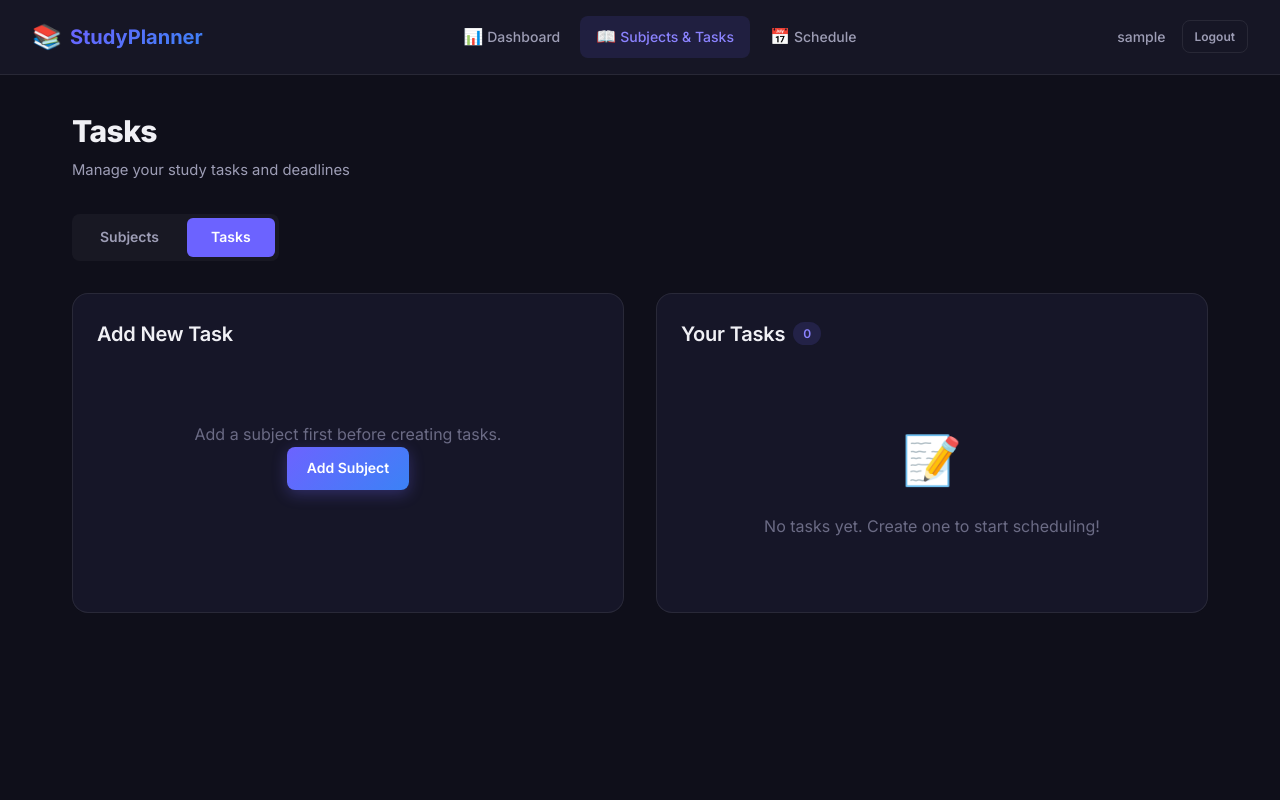
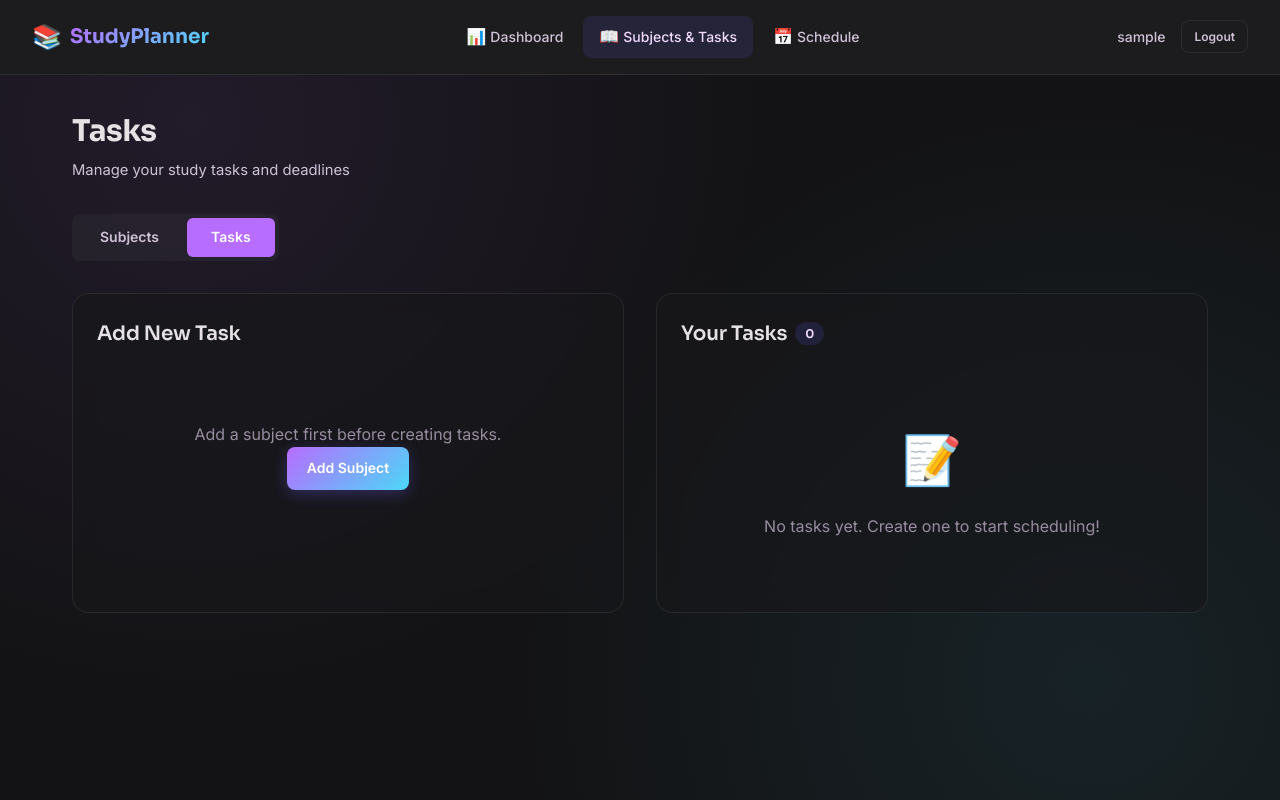
Before and after one commit to nehasuraparaju0711/student-study-planner, a Flask app: page /tasks in a window 1280 px wide. Run offline with Flask 3, Linux system fonts and the light colour scheme; the visitor is signed in with stand-in values (Sample User, id 1); data that the repository does not hold is empty.

Commit message:
Apply Stitch AI Lumina Study glassmorphism design system to web app

```diff
--- a/static/css/style.css
+++ b/static/css/style.css
@@ -7,30 +7,38 @@
 *, *::before, *::after { box-sizing: border-box; margin: 0; padding: 0; }
 
 :root {
-    /* Palette */
-    --bg-primary:   #0f0f1a;
-    --bg-secondary: #161625;
-    --bg-card:      rgba(26, 26, 46, 0.75);
-    --bg-card-hover:rgba(30, 30, 55, 0.85);
-    --bg-glass:     rgba(255,255,255,0.04);
-    --border:       rgba(255,255,255,0.08);
-    --border-focus: rgba(108,99,255,0.5);
+    /* Stitch AI — Lumina Study Glassmorphism Palette */
+    --bg-primary:   #131315;
+    --bg-secondary: #1c1b1d;
+    --bg-card:      rgba(24, 24, 27, 0.65);
+    --bg-card-hover:rgba(35, 34, 39, 0.85);
+    --bg-glass:     rgba(255, 255, 255, 0.04);
+    --border:       rgba(255, 255, 255, 0.08);
+    --border-focus: rgba(183, 109, 255, 0.5);
 
-    --text-primary:   #f0f0f5;
-    --text-secondary: #9d9db5;
-    --text-muted:     #6b6b85;
+    --text-primary:   #e5e1e4;
+    --text-secondary: #cfc2d6;
+    --text-muted:     #988d9f;
 
-    --accent:         #6C63FF;
-    --accent-light:   #8B83FF;
-    --accent-dark:    #5046e5;
-    --gradient:       linear-gradient(135deg, #6C63FF 0%, #3b82f6 100%);
+    --accent-purple:  #ddb7ff;
+    --accent:         #b76dff;
+    --accent-light:   #f0dbff;
+    --accent-dark:    #842bd2;
+    --secondary-cyan: #4cd7f6;
+    --tertiary-green: #4edea3;
+
+    --gradient:       linear-gradient(135deg, #b76dff 0%, #4cd7f6 100%);
     --gradient-warm:  linear-gradient(135deg, #f59e0b 0%, #ef4444 100%);
-    --gradient-green: linear-gradient(135deg, #10b981 0%, #06d6a0 100%);
-    --gradient-pink:  linear-gradient(135deg, #ec4899 0%, #8b5cf6 100%);
+    --gradient-green: linear-gradient(135deg, #4edea3 0%, #00a572 100%);
+    --gradient-pink:  linear-gradient(135deg, #ec4899 0%, #b76dff 100%);
 
-    --success: #10b981;
+    --success: #4edea3;
     --warning: #f59e0b;
-    --danger:  #ef4444;
+    --danger:  #ffb4ab;
+
+    /* Fonts */
+    --font-display: 'Sora', -apple-system, BlinkMacSystemFont, sans-serif;
+    --font-body:    'Inter', -apple-system, BlinkMacSystemFont, sans-serif;
 
     /* Spacing */
     --sp-xs: 0.25rem;
@@ -47,11 +55,13 @@
     --r-xl: 24px;
     --r-full: 9999px;
 
-    /* Shadows */
-    --shadow-sm: 0 2px 8px rgba(0,0,0,0.2);
-    --shadow-md: 0 4px 20px rgba(0,0,0,0.3);
-    --shadow-lg: 0 8px 40px rgba(0,0,0,0.4);
-    --shadow-glow: 0 0 30px rgba(108,99,255,0.15);
+    /* Shadows & Glows */
+    --shadow-sm: 0 2px 8px rgba(0,0,0,0.3);
+    --shadow-md: 0 8px 32px rgba(0,0,0,0.4);
+    --shadow-lg: 0 16px 48px rgba(0,0,0,0.6);
+    --shadow-glow: 0 0 30px rgba(183, 109, 255, 0.25);
+    --glow-cyan: 0 0 20px rgba(76, 215, 246, 0.25);
+    --glow-emerald: 0 0 20px rgba(78, 222, 163, 0.25);
 
     /* Transitions */
     --tr-fast: 0.15s ease;
@@ -62,8 +72,11 @@
 html { font-size: 16px; scroll-behavior: smooth; }
 
 body {
-    font-family: 'Inter', -apple-system, BlinkMacSystemFont, sans-serif;
-    background: var(--bg-primary);
+    font-family: var(--font-body);
+    background: radial-gradient(circle at 15% 15%, rgba(183, 109, 255, 0.09) 0%, transparent 45%),
+                radial-gradient(circle at 85% 85%, rgba(76, 215, 246, 0.08) 0%, transparent 45%),
+                var(--bg-primary);
+    background-attachment: fixed;
     color: var(--text-primary);
     line-height: 1.6;
     min-height: 100vh;
@@ -71,10 +84,13 @@ body {
 }
 
 /* ── Typography ───────────────────────────────────────────────────────── */
-h1 { font-size: 1.875rem; font-weight: 800; letter-spacing: -0.02em; }
+h1, h2, h3, .nav-title, .stat-value {
+    font-family: var(--font-display);
+}
+h1 { font-size: 1.875rem; font-weight: 700; letter-spacing: -0.02em; }
 h2 { font-size: 1.25rem; font-weight: 600; letter-spacing: -0.01em; }
-a  { color: var(--accent-light); text-decoration: none; transition: color var(--tr-fast); }
-a:hover { color: var(--accent); }
+a  { color: var(--accent-purple); text-decoration: none; transition: color var(--tr-fast); }
+a:hover { color: var(--secondary-cyan); }
 
 /* ── Navbar ───────────────────────────────────────────────────────────── */
 .navbar {
--- a/templates/base.html
+++ b/templates/base.html
@@ -7,7 +7,7 @@
     <title>{% block title %}Study Planner{% endblock %}</title>
     <link rel="preconnect" href="https://fonts.googleapis.com">
     <link rel="preconnect" href="https://fonts.gstatic.com" crossorigin>
-    <link href="https://fonts.googleapis.com/css2?family=Inter:wght@300;400;500;600;700;800&display=swap" rel="stylesheet">
+    <link href="https://fonts.googleapis.com/css2?family=Inter:wght@300;400;500;600;700;800&family=Sora:wght@400;600;700;800&display=swap" rel="stylesheet">
     <link rel="stylesheet" href="{{ url_for('static', filename='css/style.css') }}">
 </head>
 <body>
```
